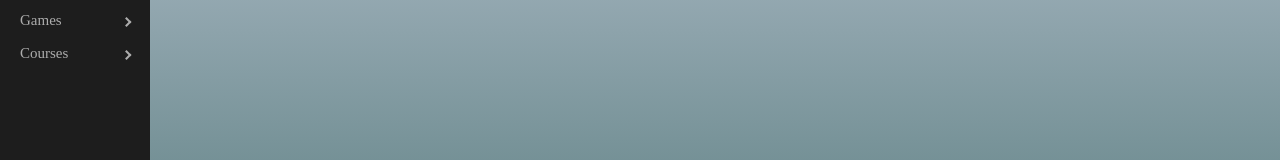
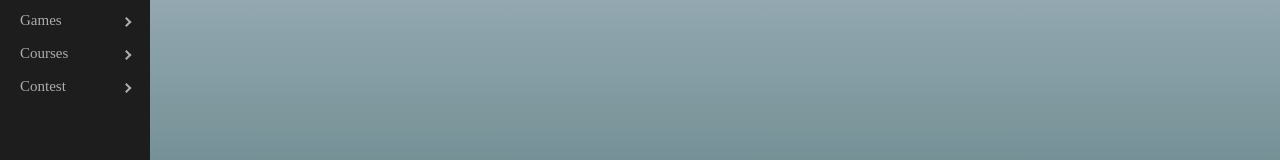
Before and after one commit to BodeaRazvan/Gamify, a React (Create React App) app in the folder gamify/: page /mainPage in a window 1280 px wide. Shown: the part 120-280 px from the top of the page. Built offline with nearby package versions, Linux system fonts and the light colour scheme.

Commit message:
Drag & Drop quiz + contest on menu page

```diff
--- a/gamify/src/mainPage/MainPage.js
+++ b/gamify/src/mainPage/MainPage.js
@@ -61,6 +61,8 @@ function MainPage() {
                     </SubMenu>
                     <SubMenu title="Courses" onClick={() => navigate("/chooseCourseSubject")}>
                     </SubMenu>
+                    <SubMenu title="Contest" onClick={() => navigate("/contest")}>
+                    </SubMenu>
                 </Menu>
             </ProSidebar>
             <div className="App" style={{fontFamily:"poppins"}}>
```
